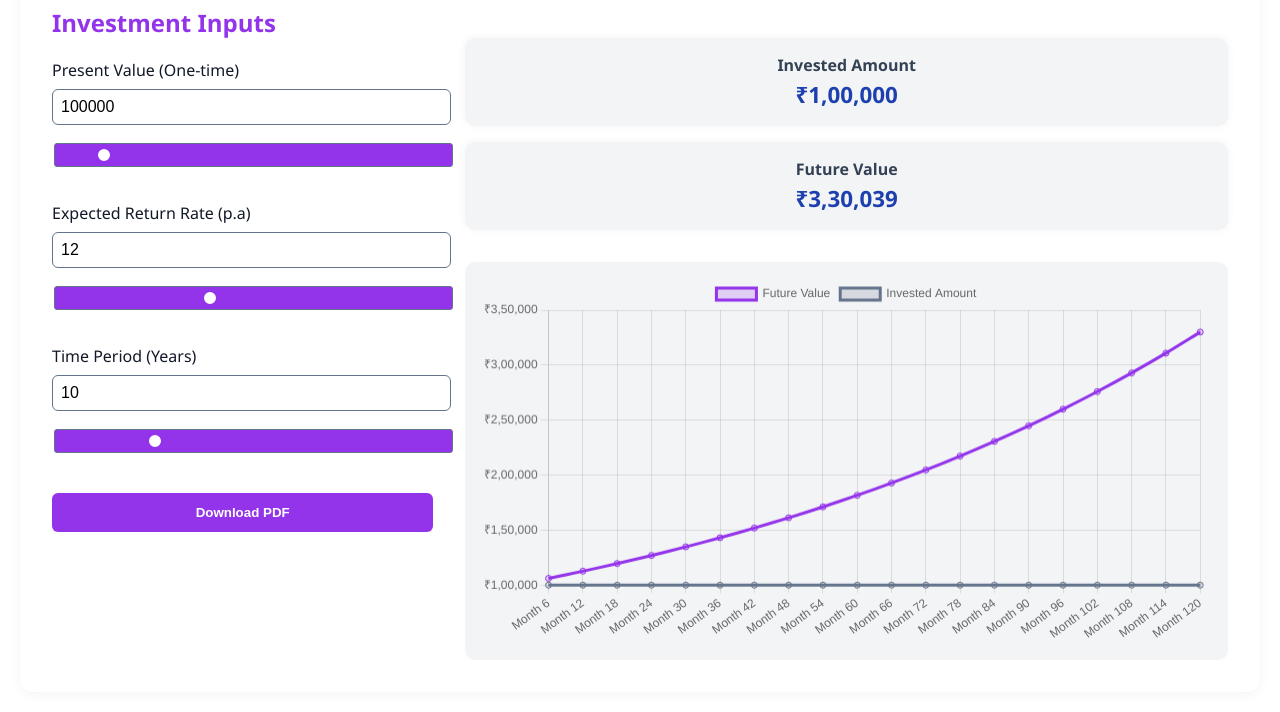
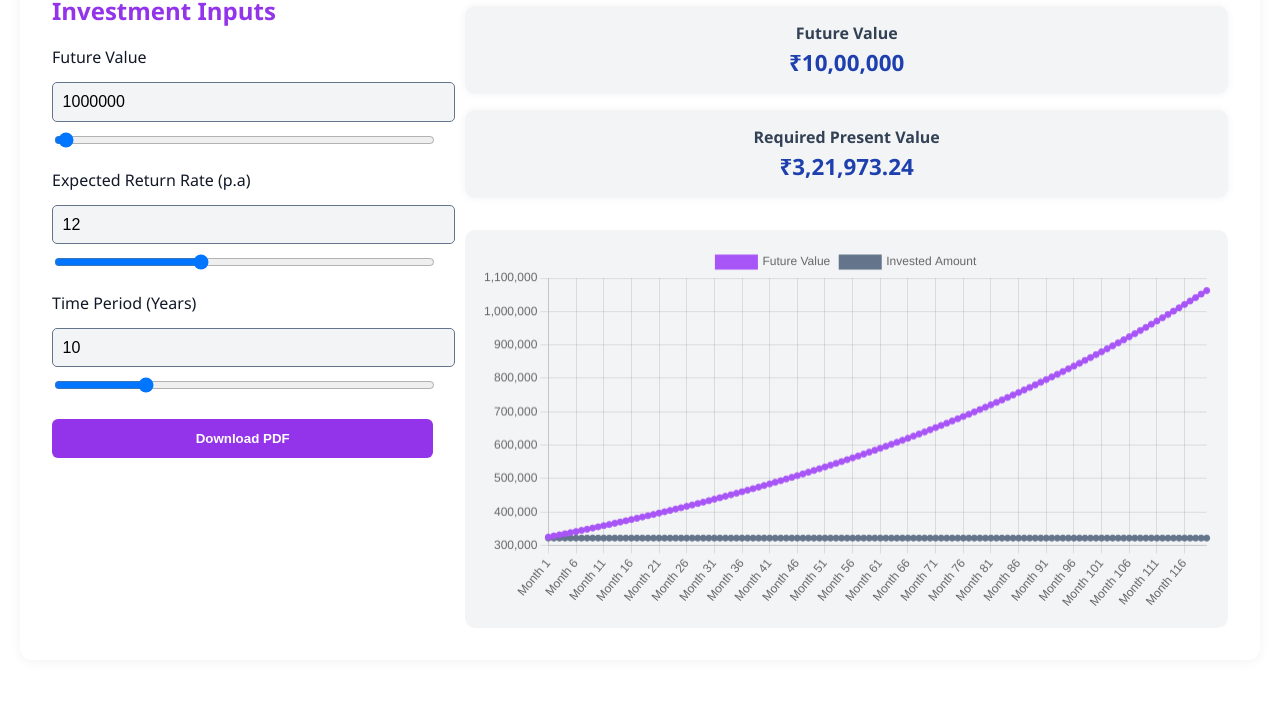
Before and after one commit to simranpatel121102/pv-calculator, a React app: page / in a window 1280 px wide. Shown: the part 132-844 px from the top of the page. After the commit the page ends 812 px from the top, so only its background shows below. Built offline with nearby package versions, Linux system fonts and the light colour scheme.

Commit message:
Add PV Calculator with dark mode, chart, and PDF export

```diff
--- a/src/FVCalculator.css
+++ b/src/PVCalculator.css
@@ -14,6 +14,7 @@ body {
   font-family: "Segoe UI", sans-serif;
   background-color: var(--light-bg);
   color: var(--light-text);
+  transition: background-color 0.3s, color 0.3s;
 }
 
 .app-container.dark {
@@ -25,8 +26,12 @@ body {
   max-width: 1200px;
   margin: auto;
   padding: 2rem;
-  background-color: inherit;
   transition: background-color 0.3s;
+}
+
+.container.calculator.dark {
+  background-color: var(--dark-bg);
+  color: var(--dark-text);
 }
 
 .header {
@@ -36,12 +41,16 @@ body {
   flex-wrap: wrap;
 }
 
+.header h1 {
+  margin: 0;
+}
+
 .mode-toggle {
   background: none;
   border: none;
   font-size: 24px;
   cursor: pointer;
-  margin-top: 10px;
+  color: inherit;
 }
 
 .main-layout {
@@ -56,67 +65,56 @@ body {
 }
 
 .section-title {
-  margin-top: 0;
   color: var(--primary-color);
+  margin-bottom: 1rem;
 }
 
 label {
   font-weight: 500;
   display: block;
-  margin: 1rem 0 0.5rem;
+  margin-top: 1rem;
+  margin-bottom: 0.5rem;
 }
 
-.currency-input,
-.slider {
-  width: 100%;
-  margin-bottom: 1rem;
-  padding: 0.5rem;
-  border: 1px solid var(--secondary-color);
-  border-radius: 6px;
-  font-size: 1rem;
+.currency-input {
+  display: flex;
+  flex-direction: column;
+  gap: 0.5rem;
 }
 
-.slider {
-  appearance: none;
-  height: 6px;
-  background: var(--primary-color);
-  outline: none;
-  border-radius: 3px;
+.input-box {
+  width: 100%;
+  padding: 0.6rem;
+  border: 1px solid var(--secondary-color);
+  border-radius: 5px;
+  background-color: var(--card-bg-light);
+  transition: background-color 0.3s;
 }
 
-.slider::-webkit-slider-thumb {
-  appearance: none;
-  width: 16px;
-  height: 16px;
-  background: white;
-  border: 2px solid var(--primary-color);
-  border-radius: 50%;
+.app-container.dark .input-box {
+  background-color: var(--card-bg-dark);
+  color: var(--dark-text);
+  border-color: #4b5563;
+}
+
+input[type="range"] {
+  width: 100%;
+}
+
+.download-btn {
+  margin-top: 1.5rem;
+  padding: 0.75rem;
+  width: 100%;
+  background-color: var(--primary-color);
+  color: white;
+  border: none;
+  border-radius: 6px;
+  font-weight: bold;
   cursor: pointer;
 }
 
-.slider::-moz-range-thumb {
-  width: 16px;
-  height: 16px;
-  background: white;
-  border: 2px solid var(--primary-color);
-  border-radius: 50%;
-  cursor: pointer;
-}
-
-.pdf-button {
-  margin-top: 1.5rem;
-  width: 100%;
-  padding: 0.75rem;
-  border: none;
-  background-color: var(--primary-color);
-  color: white;
-  border-radius: 6px;
-  cursor: pointer;
-  font-weight: bold;
-}
-
-.pdf-button:hover {
-  opacity: 0.95;
+.download-btn:hover {
+  opacity: 0.9;
 }
 
 .results {
@@ -145,14 +143,13 @@ label {
   background-color: var(--card-bg-dark);
 }
 
-.canvas-container {
-  background-color: white;
+.chart-container {
+  background-color: var(--card-bg-light);
   padding: 1rem;
   border-radius: 10px;
-  background-color: var(--card-bg-light);
   transition: background-color 0.3s;
 }
 
-.app-container.dark .canvas-container {
+.app-container.dark .chart-container {
   background-color: var(--card-bg-dark);
 }
--- a/src/PVCalculator.js
+++ b/src/PVCalculator.js
@@ -1,131 +1,85 @@
-import './FVCalculator.css';
-
 import React, { useState } from "react";
-import {
-  Chart as ChartJS,
-  CategoryScale,
-  LinearScale,
-  PointElement,
-  LineElement,
-  Title,
-  Tooltip,
-  Legend,
-} from "chart.js";
 import { Line } from "react-chartjs-2";
 import jsPDF from "jspdf";
 import autoTable from "jspdf-autotable";
-import "./FVCalculator.css";
-
-ChartJS.register(
-  CategoryScale,
-  LinearScale,
-  PointElement,
-  LineElement,
-  Title,
-  Tooltip,
-  Legend
-);
+import "chart.js/auto";
+import "./PVCalculator.css";
 
 const formatINR = (num) => {
-  return Number(Math.round(num)).toLocaleString("en-IN");
+  return Number(num).toLocaleString("en-IN", { maximumFractionDigits: 2 });
 };
 
-const FVCalculator = () => {
-  const [presentValue, setPresentValue] = useState(100000);
+const PVCalculator = () => {
+  const [futureValue, setFutureValue] = useState(1000000);
   const [annualRate, setAnnualRate] = useState(12);
   const [years, setYears] = useState(10);
   const [darkMode, setDarkMode] = useState(false);
 
+  const presentValue = futureValue / Math.pow(1 + annualRate / 100, years);
+
+  const generateChartData = () => {
     const months = years * 12;
-  const monthlyRate = annualRate / 12 / 100;
+    const labels = Array.from({ length: months }, (_, i) => `Month ${i + 1}`);
+    const pv = presentValue;
+    const monthlyRate = annualRate / 100 / 12;
+    const data = labels.map((_, i) =>
+      pv * Math.pow(1 + monthlyRate, i + 1)
+    );
+    const invested = Array.from({ length: months }, () => pv);
 
-  const investedAmount = presentValue;
-  const futureValue = presentValue * Math.pow(1 + monthlyRate, months);
-
-  const data = [];
-  for (let i = 6; i <= months; i += 6) {
-    const fv = presentValue * Math.pow(1 + monthlyRate, i);
-    data.push({
-      label: `Month ${i}`,
-      "Future Value": fv,
-      "Invested Amount": presentValue,
-    });
-  }
-
-  const chartColors = darkMode
-    ? { fv: "#c084fc", inv: "#94a3b8" }
-    : { fv: "#9333ea", inv: "#64748b" };
-
-  const chartData = {
-    labels: data.map((d) => d.label),
+    return {
+      labels,
       datasets: [
         {
           label: "Future Value",
-        data: data.map((d) => d["Future Value"]),
-        borderColor: chartColors.fv,
-        backgroundColor: "rgba(147, 51, 234, 0.2)",
-        tension: 0.3,
+          data,
+          borderColor: "#a855f7",
+          backgroundColor: "#a855f7",
+          fill: false,
         },
         {
           label: "Invested Amount",
-        data: data.map((d) => d["Invested Amount"]),
-        borderColor: chartColors.inv,
-        backgroundColor: "rgba(100, 116, 139, 0.2)",
-        tension: 0.3,
+          data: invested,
+          borderColor: "#64748b",
+          backgroundColor: "#64748b",
+          fill: false,
         },
       ],
     };
-
-  const chartOptions = {
-    responsive: true,
-    plugins: {
-      legend: {
-        position: "top",
-      },
-    },
-    scales: {
-      y: {
-        ticks: {
-          callback: (value) => "₹" + formatINR(value),
-        },
-      },
-    },
   };
 
   const downloadPDF = () => {
   const doc = new jsPDF();
   doc.setFontSize(18);
-    doc.text("Future Value Calculator Report", 14, 16);
+  doc.text("PV Calculator Report", 14, 16);
   doc.setFontSize(12);
 
   autoTable(doc, {
-      head: [["Label", "Future Value (₹)", "Invested Amount (₹)"]],
-      body: data.map((d) => [
-        d.label,
-        formatINR(d["Future Value"]),
-        formatINR(d["Invested Amount"]),
-      ]),
+    head: [["Parameter", "Value"]],
+    body: [
+      ["Future Value", `₹${formatINR(futureValue)}`],
+      ["Expected Return Rate (p.a)", `${annualRate}%`],
+      ["Time Period (Years)", `${years}`],
+      ["Required Present Value", `₹${formatINR(presentValue)}`],
+    ],
     styles: { fontSize: 10 },
     headStyles: {
-        fillColor: [108, 43, 217],
+      fillColor: [147, 51, 234],
       textColor: 255,
     },
     theme: "striped",
   });
 
-    doc.text(`Total Future Value: ₹${formatINR(futureValue)}`, 14, doc.lastAutoTable.finalY + 10);
-    doc.text(`Total Invested: ₹${formatINR(investedAmount)}`, 14, doc.lastAutoTable.finalY + 18);
+  doc.save("pv-calculator.pdf");
+};
 
-    doc.save("fv-report.pdf");
-  };
 
   return (
     <div className={`app-container ${darkMode ? "dark" : ""}`}>
-      <div className="container calculator">
+      <div className={`container calculator ${darkMode ? "dark" : ""}`}>
         <div className="header">
           <h1>PV Calculator</h1>
           <p>Calculate Present Value from Future Value</p>
-
           <button className="mode-toggle" onClick={() => setDarkMode((prev) => !prev)}>
             {darkMode ? "🌞" : "🌙"}
           </button>
@@ -135,57 +89,61 @@ const FVCalculator = () => {
           <div className="controls">
             <h2 className="section-title">Investment Inputs</h2>
 
-            <label>Present Value (One-time)</label>
+            <label>Future Value</label>
+            <div className="currency-input">
               <input
                 type="number"
-              className="currency-input"
-              value={presentValue}
-              onChange={(e) => setPresentValue(Number(e.target.value))}
+                className="input-box"
+                value={futureValue}
+                onChange={(e) => setFutureValue(Number(e.target.value))}
               />
               <input
                 type="range"
-              className="slider"
                 min="10000"
-              max="1000000"
-              step="1000"
-              value={presentValue}
-              onChange={(e) => setPresentValue(Number(e.target.value))}
+                max="100000000"
+                step="10000"
+                value={futureValue}
+                onChange={(e) => setFutureValue(Number(e.target.value))}
               />
+            </div>
 
             <label>Expected Return Rate (p.a)</label>
+            <div className="currency-input">
               <input
                 type="number"
-              className="currency-input"
+                className="input-box"
                 value={annualRate}
                 onChange={(e) => setAnnualRate(Number(e.target.value))}
               />
               <input
                 type="range"
-              className="slider"
                 min="1"
                 max="30"
-              step="0.5"
+                step="0.1"
                 value={annualRate}
                 onChange={(e) => setAnnualRate(Number(e.target.value))}
               />
+            </div>
 
             <label>Time Period (Years)</label>
+            <div className="currency-input">
               <input
                 type="number"
-              className="currency-input"
+                className="input-box"
                 value={years}
                 onChange={(e) => setYears(Number(e.target.value))}
               />
               <input
                 type="range"
-              className="slider"
                 min="1"
                 max="40"
+                step="1"
                 value={years}
                 onChange={(e) => setYears(Number(e.target.value))}
               />
+            </div>
 
-            <button className="pdf-button" onClick={downloadPDF}>
+            <button className="download-btn" onClick={downloadPDF}>
               Download PDF
             </button>
           </div>
@@ -193,16 +151,16 @@ const FVCalculator = () => {
           <div className="results">
             <div className="cards">
               <div className="card">
-                <p>Invested Amount</p>
-                <h3>₹{formatINR(investedAmount)}</h3>
-              </div>
-              <div className="card">
                 <p>Future Value</p>
                 <h3>₹{formatINR(futureValue)}</h3>
               </div>
+              <div className="card">
+                <p>Required Present Value</p>
+                <h3>₹{formatINR(presentValue)}</h3>
               </div>
-            <div className="canvas-container">
-              <Line options={chartOptions} data={chartData} />
+            </div>
+            <div className="chart-container">
+              <Line data={generateChartData()} />
             </div>
           </div>
         </div>
@@ -211,4 +169,4 @@ const FVCalculator = () => {
   );
 };
 
-export default FVCalculator;
+export default PVCalculator;
```
Lines whose indentation alone changed are shown as unchanged.
